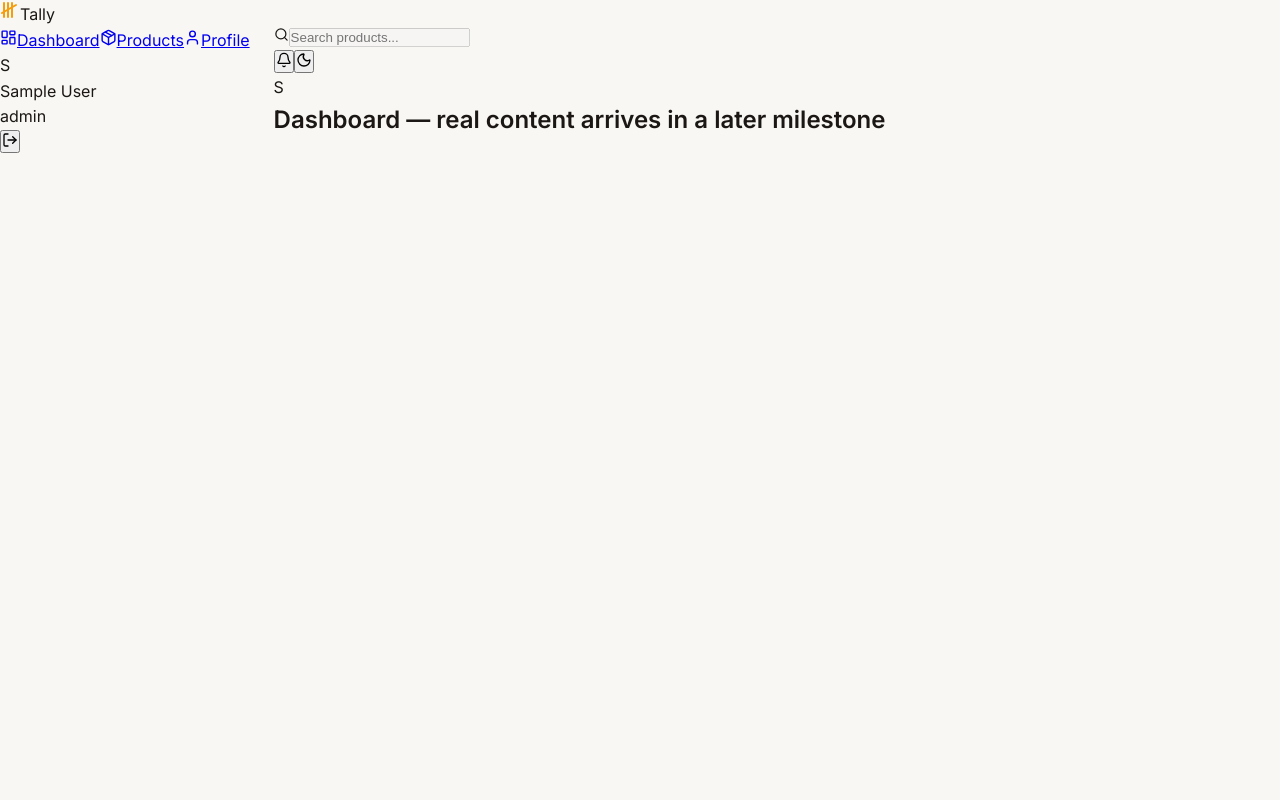
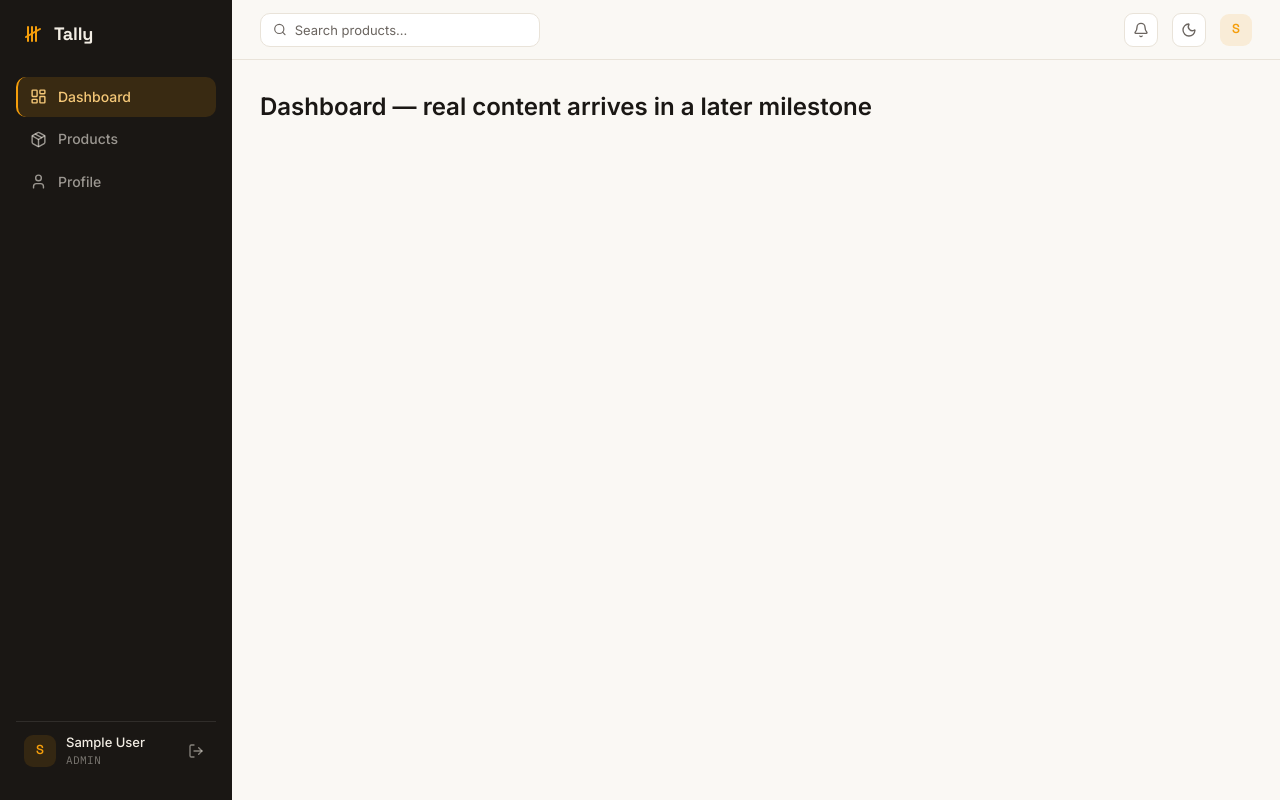
Before and after one commit to ElidryssyYassineDev/codveda-fullstack-internship, a React (Vite) app in the folder LEVEL-1/client/: page /dashboard in a window 1280 px wide. Built offline with nearby package versions, Linux system fonts and the light colour scheme; no server answers; sample sign-in values are in the browser's storage.

Commit message:
feat(client): refine design tokens to confirmed Tally palette, add sidebar and topbar styles

```diff
--- a/LEVEL-1/client/src/index.css
+++ b/LEVEL-1/client/src/index.css
@@ -15,43 +15,45 @@
 
 /* ── Design tokens — Light theme (default) ───────────────── */
 [data-theme="light"] {
-  --color-bg:           #f9f7f4;
-  --color-bg-elevated:  #ffffff;
-  --color-bg-subtle:    #f3f0eb;
-  --color-border:       #e5e0d8;
-  --color-text:         #1a1714;
-  --color-text-muted:   #6b6560;
-  --color-accent:       #f59e0b;
-  --color-accent-hover: #d97706;
+  --color-bg:           #FAF8F4;
+  --color-bg-elevated:  #FFFFFF;
+  --color-bg-subtle:    #F3EEE5;
+  --color-border:       #E9E3D9;
+  --color-text:         #1A1714;
+  --color-text-muted:   #6B6560;
+  --color-accent:       #F59E0B;
+  --color-accent-hover: #D97706;
   --color-accent-soft:  rgba(245, 158, 11, 0.12);
-  --color-success-bg:   #d1fae5;
-  --color-success-text: #065f46;
-  --color-danger-bg:    #fee2e2;
-  --color-danger-text:  #991b1b;
-  --color-navbar-bg:    #1a1714;
-  --color-navbar-text:  #f9f7f4;
-  --shadow-card: 0 1px 3px rgba(0,0,0,0.06), 0 1px 2px rgba(0,0,0,0.04);
-  --shadow-card-hover: 0 4px 12px rgba(0,0,0,0.10);
+  --color-success-bg:   rgba(47, 107, 79, 0.12);
+  --color-success-text: #2F6B4F;
+  --color-danger-bg:    #FEE2E2;
+  --color-danger-text:  #C6453D;
+  --color-navbar-bg:    #1A1714;
+  --color-navbar-text:  #F9F7F4;
+  --color-sidebar-bg:   #1A1714;
+  --shadow-card: 0 1px 2px rgba(26,23,20,0.04), 0 6px 20px rgba(26,23,20,0.06);
+  --shadow-card-hover: 0 4px 12px rgba(26,23,20,0.10);
 }
 
 /* ── Design tokens — Dark theme ──────────────────────────── */
 [data-theme="dark"] {
-  --color-bg:           #0f0e0c;
-  --color-bg-elevated:  #1c1a17;
-  --color-bg-subtle:    #252219;
-  --color-border:       #2e2b24;
-  --color-text:         #f0ece4;
-  --color-text-muted:   #8a8278;
-  --color-accent:       #f59e0b;
-  --color-accent-hover: #fbbf24;
-  --color-accent-soft:  rgba(245, 158, 11, 0.15);
-  --color-success-bg:   #064e3b;
-  --color-success-text: #6ee7b7;
-  --color-danger-bg:    #450a0a;
-  --color-danger-text:  #fca5a5;
-  --color-navbar-bg:    #0a0908;
-  --color-navbar-text:  #f0ece4;
-  --shadow-card: 0 1px 3px rgba(0,0,0,0.3);
+  --color-bg:           #15130F;
+  --color-bg-elevated:  #1F1C17;
+  --color-bg-subtle:    #262218;
+  --color-border:       #2E2A23;
+  --color-text:         #F2EDE4;
+  --color-text-muted:   #9C948A;
+  --color-accent:       #F5A623;
+  --color-accent-hover: #FBBF24;
+  --color-accent-soft:  rgba(245, 166, 35, 0.15);
+  --color-success-bg:   rgba(79, 155, 125, 0.15);
+  --color-success-text: #4F9B7D;
+  --color-danger-bg:    rgba(224, 102, 93, 0.15);
+  --color-danger-text:  #E0665D;
+  --color-navbar-bg:    #0A0908;
+  --color-navbar-text:  #F0ECE4;
+  --color-sidebar-bg:   #1A1714;
+  --shadow-card: 0 1px 2px rgba(0,0,0,0.25);
   --shadow-card-hover: 0 4px 16px rgba(0,0,0,0.4);
 }
 
@@ -531,12 +533,75 @@ body {
   to   { transform: translateX(0); opacity: 1; }
 }
 
-/* Temporary routing-skeleton layout — replaced by the real AppShell
-   styles in Milestone 2 */
+/* ── App shell ── */
 .app-shell { display: flex; min-height: 100vh; }
-.sidebar-temp {
-  width: 200px; padding: 1rem; border-right: 1px solid var(--color-border);
-  display: flex; flex-direction: column; gap: 1rem;
+.main-area { flex: 1; display: flex; flex-direction: column; min-width: 0; }
+.page-content { padding: 28px; }
+
+/* ── Sidebar ── */
+.sidebar {
+  width: 232px; flex-shrink: 0;
+  background: var(--color-sidebar-bg); color: #F2EDE4;
+  display: flex; flex-direction: column; padding: 20px 16px; gap: 28px;
 }
-.sidebar-temp nav { display: flex; flex-direction: column; gap: 0.5rem; }
-.main-area { flex: 1; padding: 1.5rem; }
+.sidebar__brand { display: flex; align-items: center; gap: 10px; padding: 0 8px; }
+.sidebar__brand span { font-family: var(--font-sans); font-weight: 700; font-size: 18px; letter-spacing: -0.01em; }
+
+.sidebar__nav { display: flex; flex-direction: column; gap: 2px; }
+.sidebar__nav a {
+  display: flex; align-items: center; gap: 11px; padding: 9px 12px; border-radius: 10px;
+  color: rgba(242,237,228,0.6); text-decoration: none; font-size: 14px; font-weight: 500;
+  border-left: 2px solid transparent; transition: background 0.15s ease, color 0.15s ease;
+}
+.sidebar__nav a:hover { background: rgba(242,237,228,0.06); color: #F2EDE4; }
+.sidebar__nav a.active { background: rgba(245,158,11,0.14); color: #F5C878; border-left: 2px solid var(--color-accent); }
+
+.sidebar__foot {
+  margin-top: auto; display: flex; align-items: center; gap: 10px;
+  padding: 10px 8px; border-top: 1px solid rgba(242,237,228,0.1);
+}
+.sidebar__avatar {
+  width: 32px; height: 32px; border-radius: 9px; flex-shrink: 0;
+  background: var(--color-accent-soft); color: var(--color-accent);
+  display: flex; align-items: center; justify-content: center;
+  font-family: var(--font-sans); font-weight: 600; font-size: 13px;
+}
+.sidebar__name { font-size: 13px; font-weight: 500; }
+.sidebar__role {
+  font-size: 11px; color: rgba(242,237,228,0.45); font-family: var(--font-mono);
+  text-transform: uppercase; letter-spacing: 0.04em;
+}
+.sidebar__logout {
+  margin-left: auto; background: none; border: none; color: rgba(242,237,228,0.5);
+  cursor: pointer; display: flex; padding: 4px;
+}
+.sidebar__logout:hover { color: #F2EDE4; }
+
+/* ── Topbar ── */
+.topbar {
+  height: 60px; display: flex; align-items: center; justify-content: space-between;
+  padding: 0 28px; border-bottom: 1px solid var(--color-border);
+}
+.topbar__search {
+  display: flex; align-items: center; gap: 8px; width: 280px;
+  background: var(--color-bg-elevated); border: 1px solid var(--color-border);
+  border-radius: 10px; padding: 8px 12px; color: var(--color-text-muted);
+}
+.topbar__search input {
+  border: none; background: none; outline: none; font-size: 13px;
+  font-family: var(--font-body); color: var(--color-text); width: 100%;
+}
+.topbar__search input::placeholder { color: var(--color-text-muted); }
+.topbar__actions { display: flex; align-items: center; gap: 14px; }
+.topbar__icon-btn {
+  width: 34px; height: 34px; border-radius: 9px; border: 1px solid var(--color-border);
+  background: var(--color-bg-elevated); display: flex; align-items: center; justify-content: center;
+  color: var(--color-text-muted); cursor: pointer;
+}
+.topbar__icon-btn:hover { color: var(--color-text); border-color: var(--color-accent); }
+.topbar__avatar {
+  width: 32px; height: 32px; border-radius: 9px;
+  background: var(--color-accent-soft); color: var(--color-accent);
+  display: flex; align-items: center; justify-content: center;
+  font-family: var(--font-sans); font-weight: 600; font-size: 13px;
+}
```
